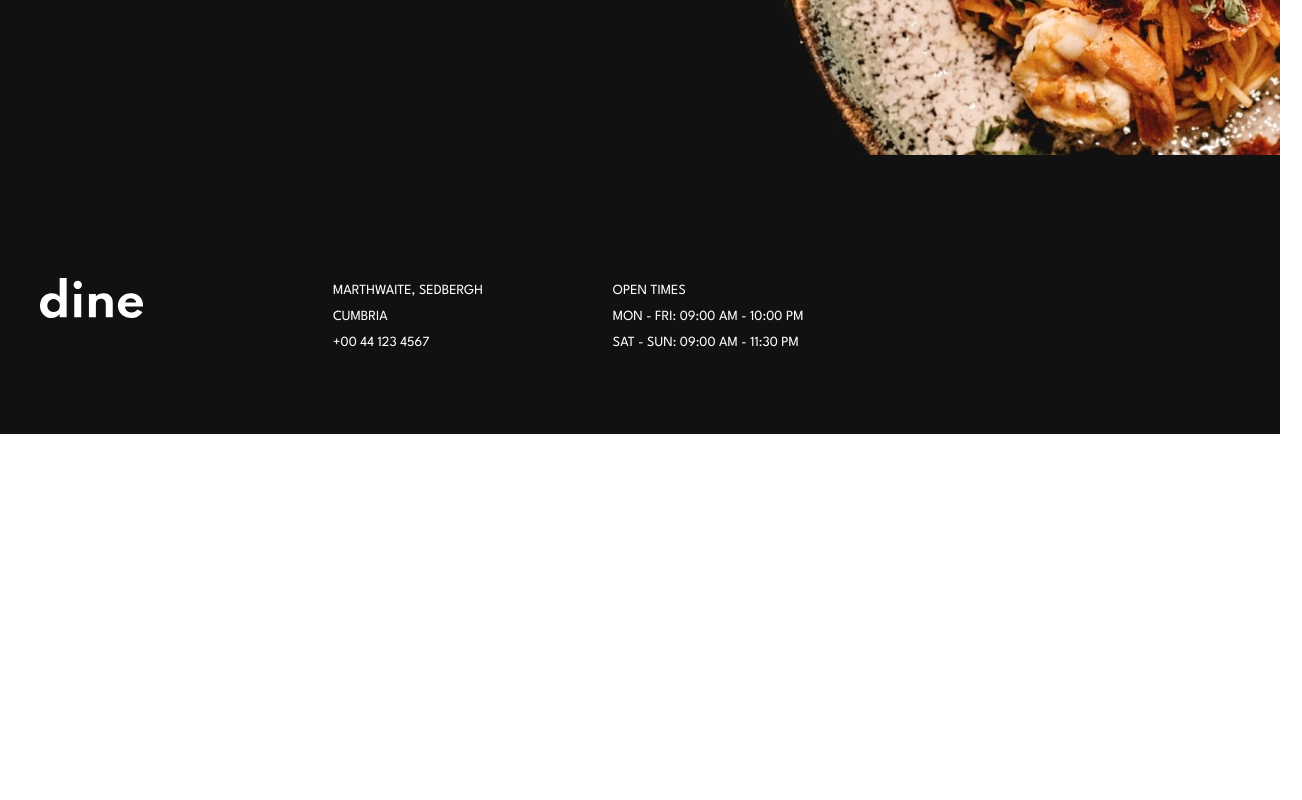
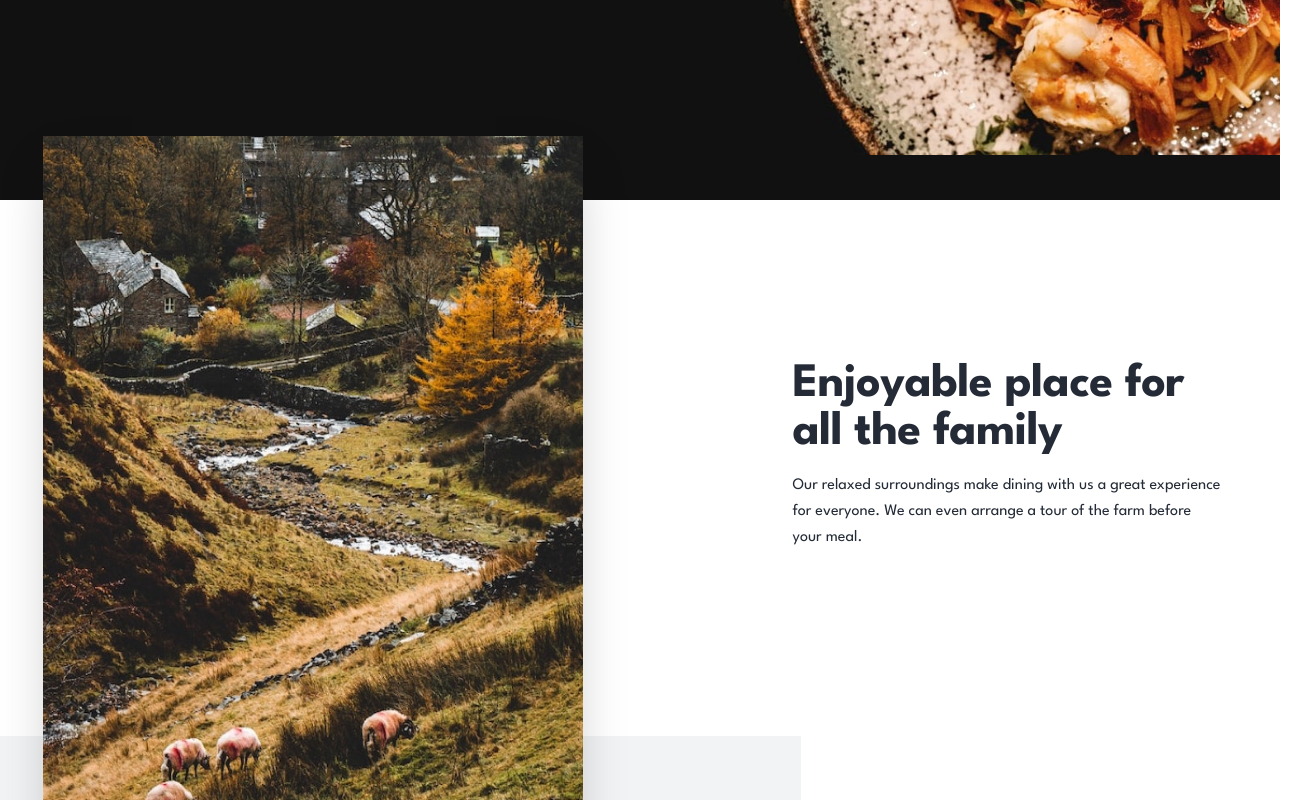
Before and after one commit to unaygney/dine-restaurant-website, a Next.js app: page / in a window 1280 px wide. Shown: the part 620-1420 px from the top of the page, 1302 px wide, since content can reach past the window. Before the commit the page ends 1054 px from the top, so only its background shows below. Built offline with nearby package versions, Linux system fonts and the light colour scheme.

Commit message:
added restaurantCard component in home container

```diff
--- a/containers/home-container/index.jsx
+++ b/containers/home-container/index.jsx
@@ -1,10 +1,12 @@
 import React from "react";
 import HomeHero from "./home-hero";
+import RestaurantCard from "./restourant-card";
 import Footer from "@/components/Footer";
 export default function HomeContainer() {
   return (
     <main>
       <HomeHero />
+      <RestaurantCard />
       <Footer />
     </main>
   );
```
